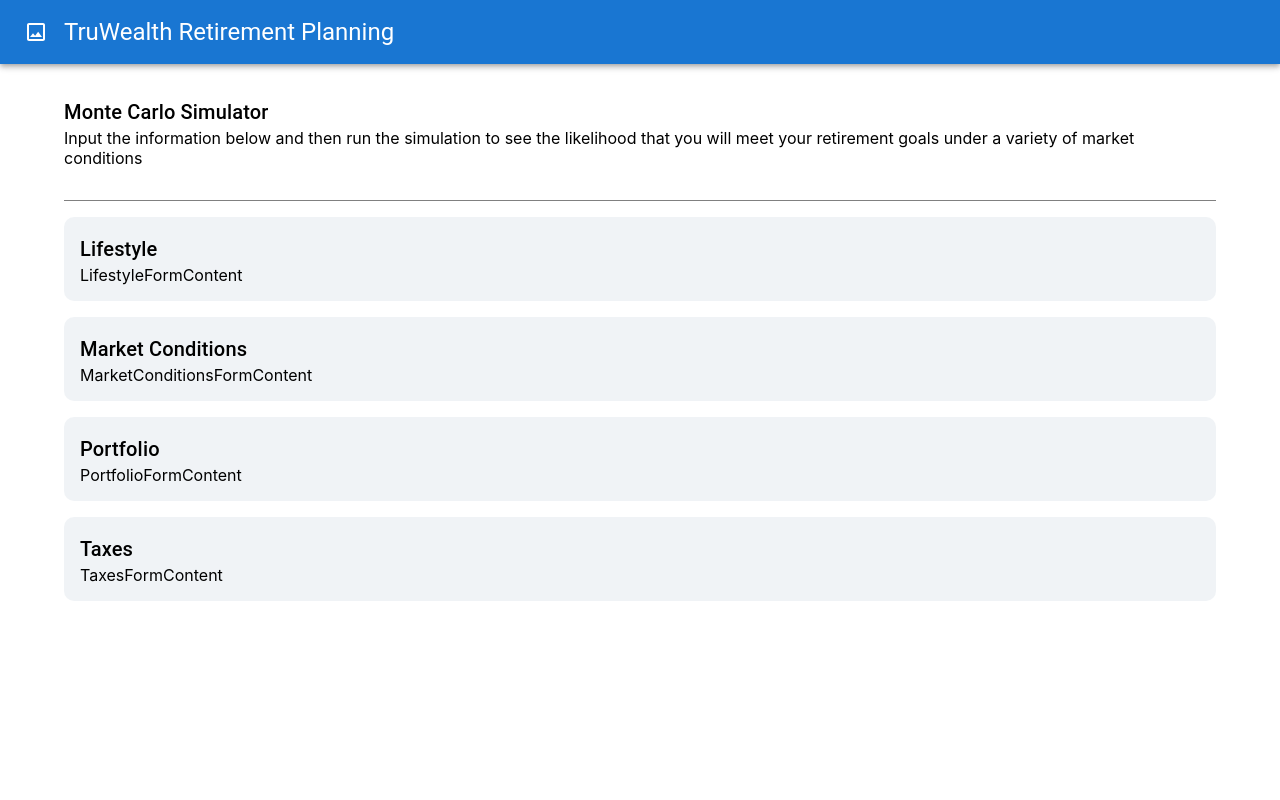
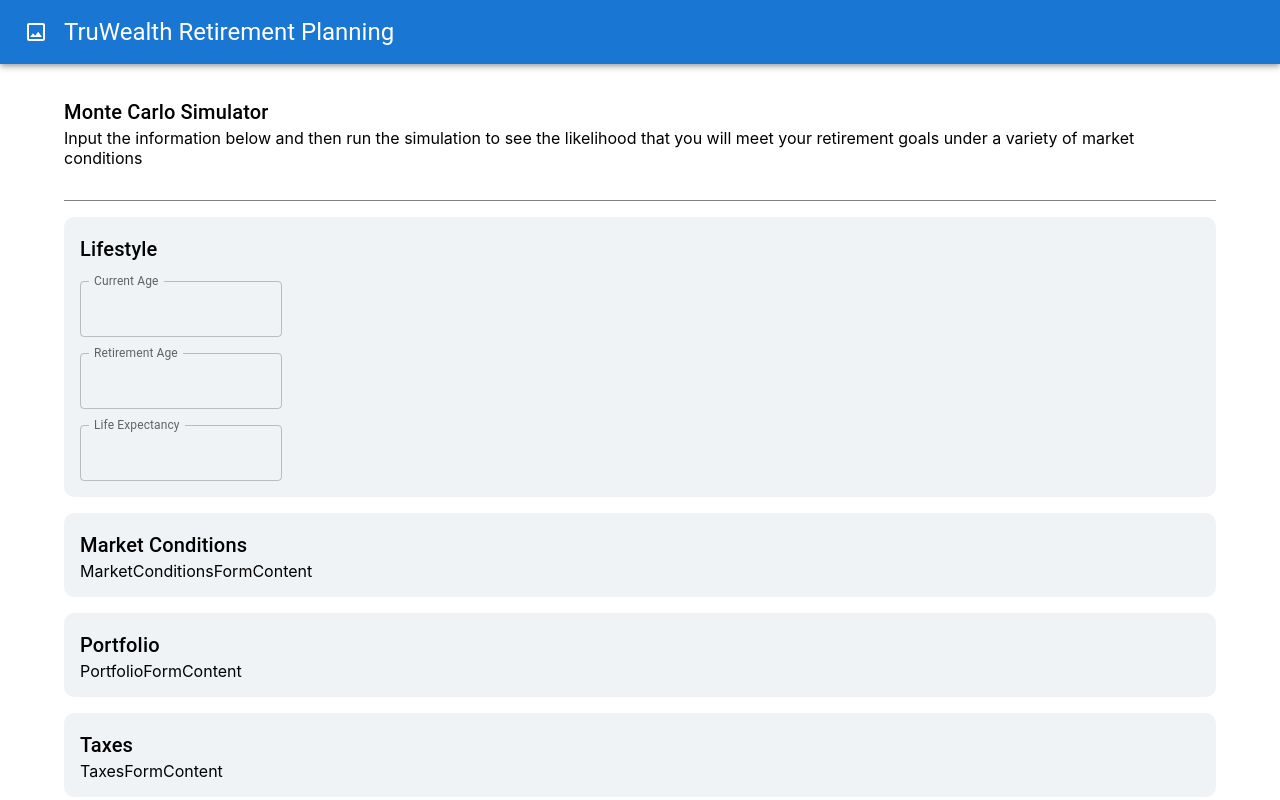
Before and after one commit to cooper437/Retirement-Simulator, a React (Create React App) app in the folder ui/: page / in a window 1280 px wide. Built offline with nearby package versions, Linux system fonts and the light colour scheme.

Commit message:
Added some inputs to the lifestyle section

```diff
--- a/ui/src/components/McSimulatorForm/FormContainer.js
+++ b/ui/src/components/McSimulatorForm/FormContainer.js
@@ -51,10 +51,19 @@ export default function FormContainer() {
           market conditions
         </Typography>
       </Box>
-      <LifestyleFormSection />
-      <MarketConditionsFormSection />
-      <PortfolioFormSection />
-      <TaxesFormSection />
+      <Box
+        component="form"
+        sx={{
+          '& .MuiTextField-root': { mt: 2, width: '20ch' }
+        }}
+        noValidate
+        autoComplete="off"
+      >
+        <LifestyleFormSection />
+        <MarketConditionsFormSection />
+        <PortfolioFormSection />
+        <TaxesFormSection />
+      </Box>
     </Box>
   );
 }
--- a/ui/src/components/McSimulatorForm/FormSections/LifestyleFormContent.js
+++ b/ui/src/components/McSimulatorForm/FormSections/LifestyleFormContent.js
@@ -1,7 +1,39 @@
 import React from 'react';
+import { Box } from '@mui/material';
+import TextField from '@mui/material/TextField';
 
 function LifestyleFormContent() {
-  return <div>LifestyleFormContent</div>;
+  return (
+    <Box display="flex" flexDirection="column">
+      <TextField
+        id="current-age-input"
+        label="Current Age"
+        variant="outlined"
+        type="number"
+        InputLabelProps={{
+          shrink: true
+        }}
+      />
+      <TextField
+        id="retirement-age-input"
+        label="Retirement Age"
+        variant="outlined"
+        type="number"
+        InputLabelProps={{
+          shrink: true
+        }}
+      />
+      <TextField
+        id="life-expectancy-input"
+        label="Life Expectancy"
+        variant="outlined"
+        type="number"
+        InputLabelProps={{
+          shrink: true
+        }}
+      />
+    </Box>
+  );
 }
 
 export default LifestyleFormContent;
```
